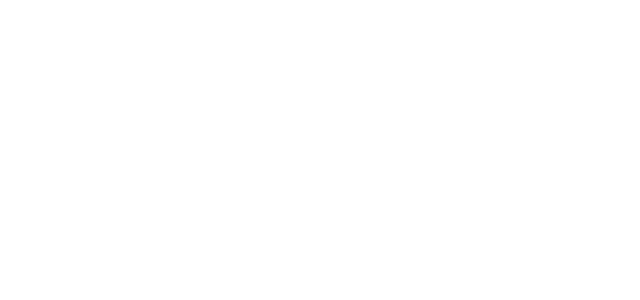
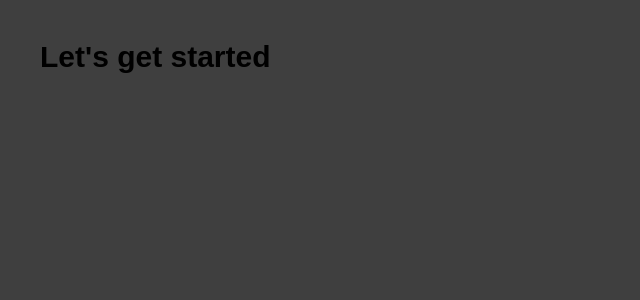
Before and after one commit to gosikxo/react-complete-guide-course, a React (Create React App) app: page / in a window 1280 px wide. Shown: the top 300 px of the page, without its empty margins (0-640 px from the left). Built offline with nearby package versions, Linux system fonts and the light colour scheme.

Commit message:
Add styles

```diff
--- a/src/App.js
+++ b/src/App.js
@@ -1,7 +1,7 @@
 function App () {
   return (
     <div className="App">
-
+      <h2>Let's get started</h2>
     </div>
   );
 }
--- a/src/index.css
+++ b/src/index.css
@@ -1,13 +1,23 @@
+@import url('https://fonts.googleapis.com/css2?family=Noto+Sans:wght@400;700&display=swap');
+
+* {
+  box-sizing: border-box;
+}
+
+html {
+  font-family: 'Noto Sans JP', sans-serif;
+}
+
 body {
   margin: 0;
-  font-family: -apple-system, BlinkMacSystemFont, 'Segoe UI', 'Roboto', 'Oxygen',
-    'Ubuntu', 'Cantarell', 'Fira Sans', 'Droid Sans', 'Helvetica Neue',
-    sans-serif;
-  -webkit-font-smoothing: antialiased;
-  -moz-osx-font-smoothing: grayscale;
+  background-color: #3f3f3f;
 }
 
-code {
-  font-family: source-code-pro, Menlo, Monaco, Consolas, 'Courier New',
-    monospace;
+.App {
+  margin: 40px;
 }
+
+h2 {
+  font-weight: bold;
+  font-size: 30px;
+}
--- a/src/index.js
+++ b/src/index.js
@@ -5,7 +5,5 @@ import App from './App';
 
 const root = ReactDOM.createRoot(document.getElementById('root'));
 root.render(
-  <React.StrictMode>
-    <App />
-  </React.StrictMode>
+  <App />
 );
```
